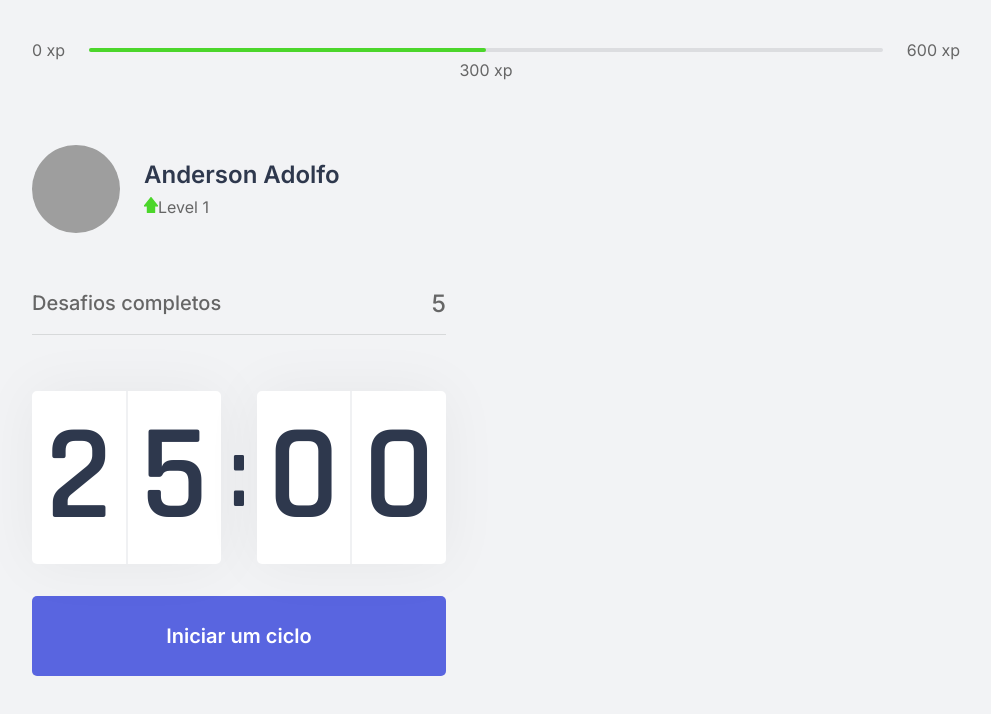
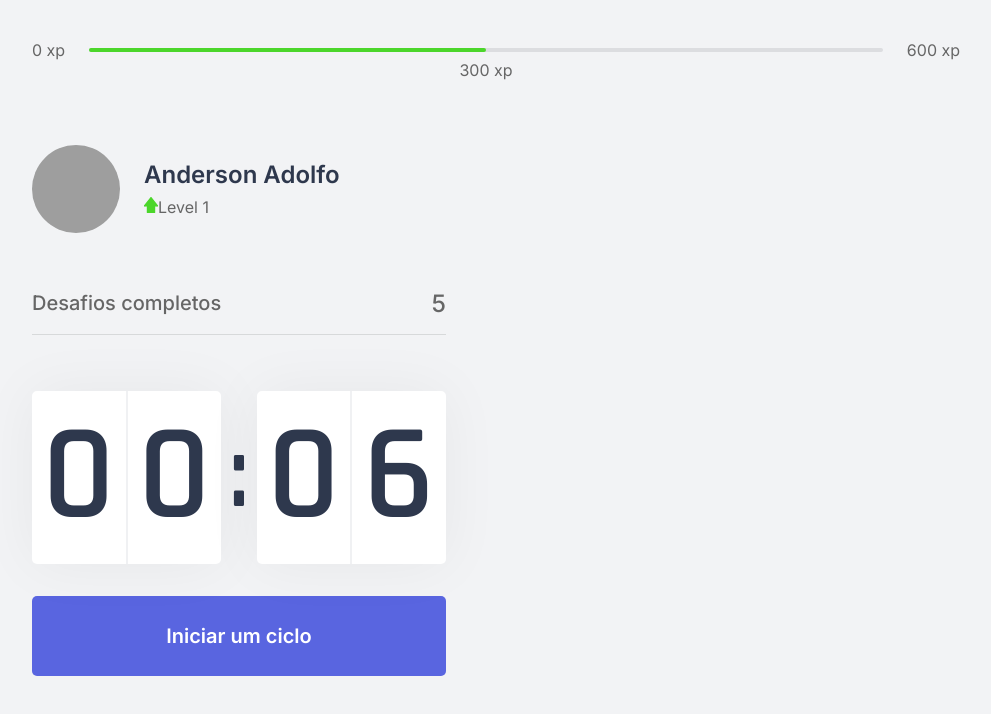
Before and after one commit to AndersonAslap/NLW4-moveit, a Next.js app: page / in a window 1280 px wide. Shown: the top 714 px of the page, without its empty margins (144-1135 px from the left). Built offline with nearby package versions, Linux system fonts and the light colour scheme; grey boxes are pictures that could not be loaded.

Commit message:
Finalização do countdown

```diff
--- a/src/components/Countdown.tsx
+++ b/src/components/Countdown.tsx
@@ -6,8 +6,9 @@
 
 export function Countdown() {
 
-    const [time, setTime] = useState(25 * 60);
+    const [time, setTime] = useState(0.1 * 60);
     const [isActive, setIsActive] = useState(false);
+    const [hasFinished, setHasFinished] = useState(false);
 
     const minutes = Math.floor(time / 60);
     const seconds = time % 60;
@@ -22,7 +23,7 @@
     function resetCountdown() {
         clearTimeout(countdownTimeout);
         setIsActive(false);
-        setTime(25 * 60);
+        setTime(0.1 * 60);
     }
 
     useEffect(() => {
@@ -30,6 +31,9 @@
             countdownTimeout = setTimeout(() => {
                 setTime(time - 1);
             }, 1000)
+        } else if (isActive && time == 0) {
+            setHasFinished(true);
+            setIsActive(false);
         }
     }, [isActive, time]);
 
@@ -49,6 +53,15 @@
                 </div>
             </div>
 
+            {hasFinished ? (
+                <button
+                disabled
+                className={styles.countdownButton}
+               >
+                    Ciclo encerrado
+                </button>
+            ) : (
+                <>
                     { isActive ? (
                         <button
                         type="button"
@@ -64,6 +77,8 @@
                             Iniciar um ciclo
                         </button>
                     ) }
+                </>
+            )}
 
         </div>
     );
--- a/src/styles/components/Countdown.module.css
+++ b/src/styles/components/Countdown.module.css
@@ -58,7 +58,7 @@
     transition: background-color 0.2s;
 }
 
-.countdownButton:hover {
+.countdownButton:not(:disabled)hover {
     background: var(--blue-dark);
 }
 
@@ -67,7 +67,13 @@
     color: var(--title);
 }
 
-.countdownButtonActive:hover {
+.countdownButtonActive:not(:disabled)hover {
     background: var(--red);
     color: var(--white);
 }
+
+.countdownButton:disabled {
+    background: var(--white);
+    color: var(--text);
+    cursor: not-allowed;
+}
```
Lines whose indentation alone changed are shown as unchanged.
